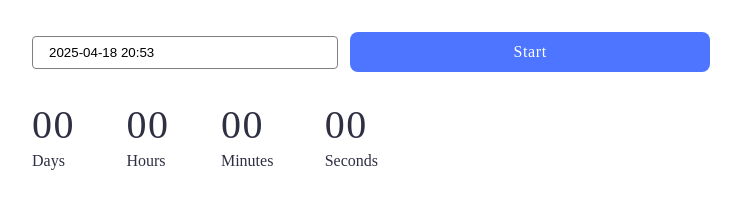
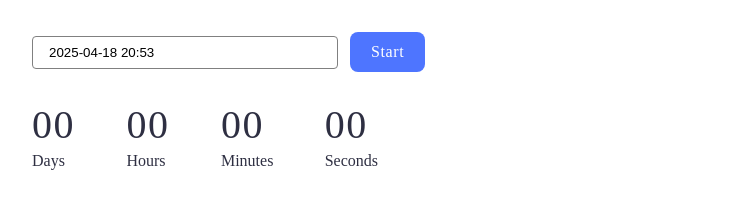
Before and after one commit to toriruban/goit-js-hw-10, a website built with Vite: page src/1-timer.html in a window 1280 px wide. Shown: the whole page, without its empty margins (124-865 px from the left). Built offline with nearby package versions, Linux system fonts and the light colour scheme.

Commit message:
Modifie button

```diff
--- a/src/css/form.css
+++ b/src/css/form.css
@@ -26,7 +26,6 @@ width: 355px;
 
 button {
 margin-top: 32px;
-width: 360px;
 padding: 8px 16px;
 border: none;
 border-radius: 8px;
--- a/src/css/timer.css
+++ b/src/css/timer.css
@@ -27,7 +27,7 @@ button {
     border-radius: 8px;
     border: none;
 
-    color: #989898;
+    color:#FFF;
     font-family: 'Montserrat';
     font-style: normal;
     font-weight: 500;
```
